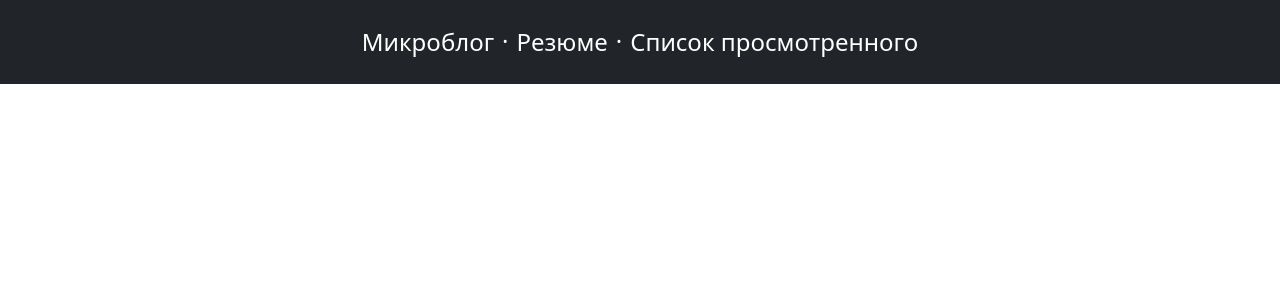
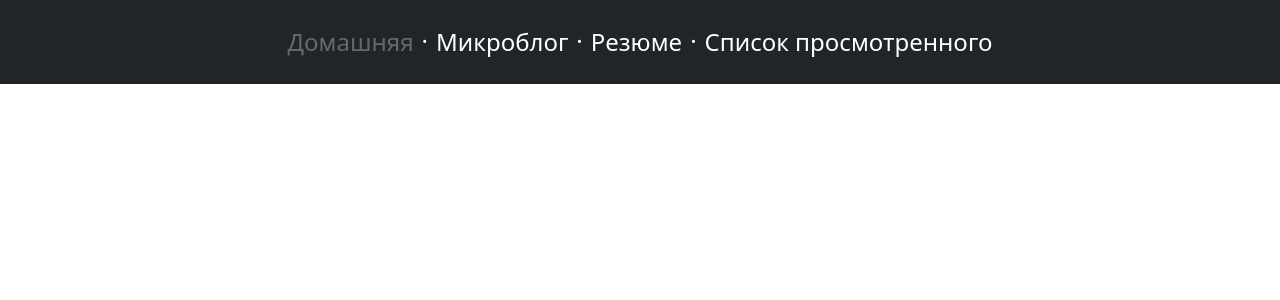
Before and after one commit to ALittleMoron/django-my-site, a Django app: page / in a window 1280 px wide. Shown: the top 300 px of the page. Run offline with Django 3.2, Linux system fonts and the light colour scheme; some libraries are stand-ins or nearby versions.

Commit message:
Заглушка для страницы микроблога, а также отображение текущей страницы в навигационной панели

```diff
--- /dev/null
+++ b/mySite/microblog/templates/microblog/blogList.html
@@ -0,0 +1 @@
+{% extends 'base.html' %}
--- a/mySite/microblog/urls.py
+++ b/mySite/microblog/urls.py
@@ -1,6 +1,7 @@
 from django.urls import path
-from .views import HomePage
+from .views import HomePage, BlogList
 
 urlpatterns = [
-    path('', HomePage.as_view(), name='homePage')
+    path('', HomePage.as_view(), name='homePage'),
+    path('microblog/', BlogList.as_view(), name="microblog/blogList")
 ]
--- a/mySite/microblog/views.py
+++ b/mySite/microblog/views.py
@@ -1,6 +1,6 @@
 from django.http import HttpResponse, HttpRequest
 from django.shortcuts import render
-from django.views.generic import View
+from django.views.generic import View, ListView
 
 
 class HomePage(View):
@@ -13,3 +13,12 @@ class HomePage(View):
 
     def get(self, request: HttpRequest, *args, **kwargs) -> HttpResponse:
         return render(request, self.template_name)
+
+
+class BlogList(View):
+    http_method_names = ['get']
+    template_name = 'microblog/blogList.html'
+
+
+    def get(self, request: HttpRequest, *args, **kwargs) -> HttpResponse:
+        return render(request, self.template_name)
--- /dev/null
+++ b/mySite/mySite/static/navigate/css/current.css
@@ -0,0 +1,4 @@
+.current
+{
+    color: rgb(104, 104, 104) !important;
+}
--- /dev/null
+++ b/mySite/static/myStyle/css/current.css
@@ -0,0 +1,4 @@
+.current
+{
+    color: orange !important;
+}
--- a/mySite/templates/base.html
+++ b/mySite/templates/base.html
@@ -10,7 +10,12 @@
           rel="stylesheet"
           type="text/css"
           href="{% static "bootstrap/css/bootstrap.min.css" %}"/>
-        {% block extrastyle%} {% endblock %}
+        {% block extrastyle%}
+        <link
+          rel="stylesheet"
+          type="text/css"
+          href="{% static 'navigate/css/current.css' %}">
+        {% endblock %}
         <link rel='icon' href="{% static 'favicon.ico' %}" type='image/x-icon'>
         <title>{% block title %} {{ title }} {% endblock title %}</title>
     </head>
--- a/mySite/templates/inc/_navbar.html
+++ b/mySite/templates/inc/_navbar.html
@@ -1,16 +1,19 @@
+{% with url_name=request.resolver_match.url_name %}
 <header class="p-3 bg-dark text-white fs-4">
   <div class="container">
     <div class="align-items-center justify-content-center justify-content-lg-start">
       <ul class="nav col-12 col-lg-auto me-lg-auto mb-2 justify-content-center mb-md-0">
-        <li><a href="#" class="nav-link px-2 text-white">Микроблог</a></li> .
-        <li><a href="#" class="nav-link px-2 text-white">Резюме</a></li> .
-        <li><a href="#" class="nav-link px-2 text-white">Список просмотренного</a></li>
+        <li>
+        <a href="{% url 'homePage' %}" class="nav-link px-2 text-white {% if url_name == 'homePage' %}current{% endif %}">Домашняя</a></li> .
+        <li><a href="{% url 'microblog/blogList' %}" class="nav-link px-2 text-white {% if url_name == 'microblog/blogList' %}current{% endif %}">Микроблог</a></li> .
+        <li><a href="#" class="nav-link px-2 text-white {% if url_name == 'resume' %}current{% endif %}">Резюме</a></li> .
+        <li><a href="#" class="nav-link px-2 text-white {% if url_name == 'watchList' %}current{% endif %}">Список просмотренного</a></li>
       </ul>
 
       {% block search %}
       {% include 'microblog/inc/_searchbar.html' %}
       {% endblock search %}
-
     </div>
   </div>
 </header>
+{% endwith %}
```
